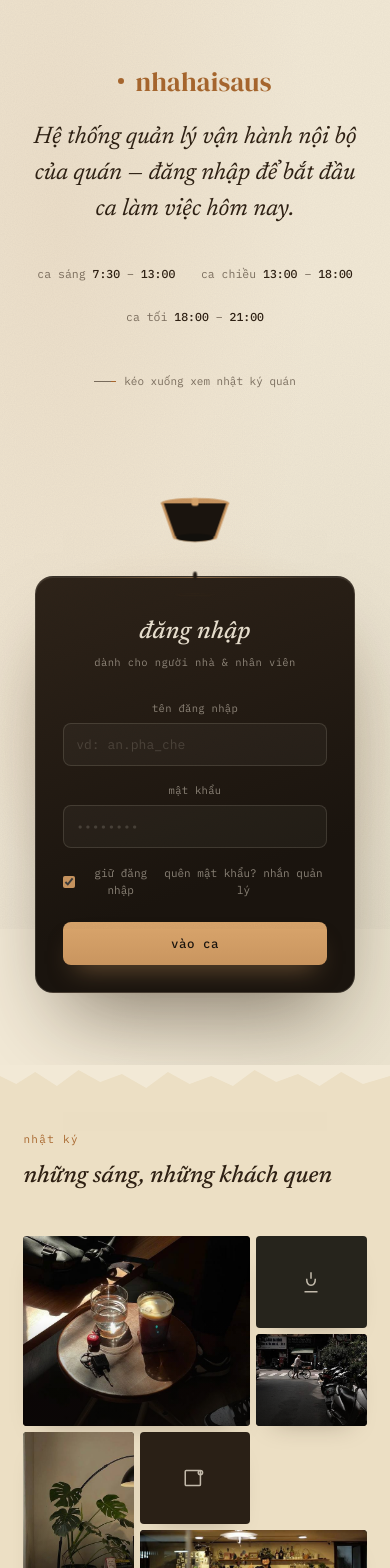
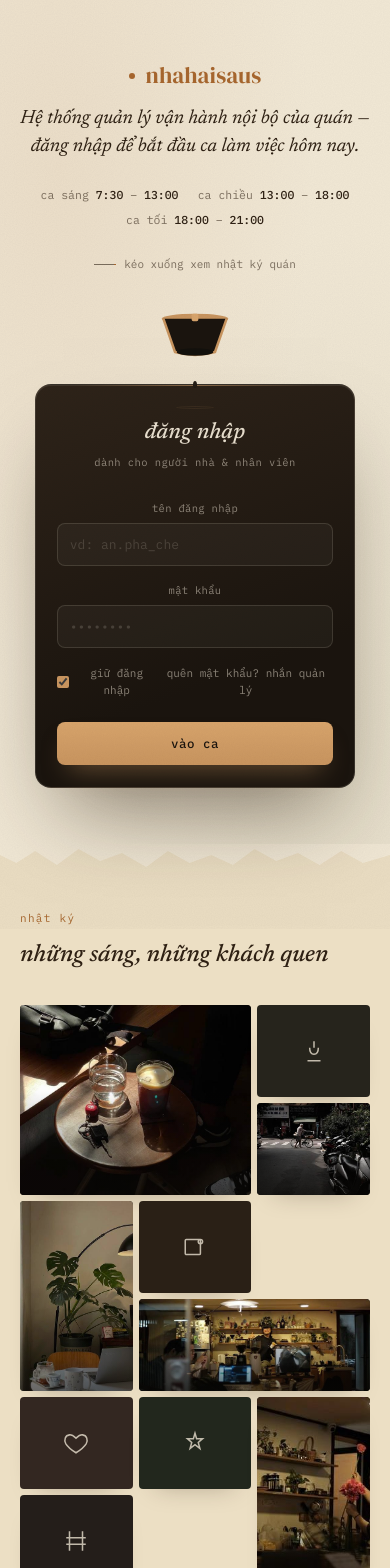
Before and after one commit to khainx2004/brewdesk, a React (Vite) app in the folder source/frontend/: page /dang-nhap in a window 390 px wide. Shown: the top 1568 px of the page. Built offline with nearby package versions, Linux system fonts and the light colour scheme.

Commit message:
Man dang nhap: sua responsive mobile - the co gian, bo khoang trong thua, tat 3D tren dien thoai

```diff
--- a/source/frontend/src/features/auth/login.css
+++ b/source/frontend/src/features/auth/login.css
@@ -551,17 +551,46 @@
   .login-shell .hero {
     grid-template-columns: 1fr;
     text-align: center;
-    padding-top: 8vh;
-    gap: 3.5rem;
+    align-content: center;
+    padding: 7vh 20px 5vh;
+    gap: 2.4rem;
   }
   .login-shell .brand p { margin-left: auto; margin-right: auto; }
   .login-shell .meta-line,
-  .login-shell .scroll-note { justify-content: center; }
+  .login-shell .scroll-note,
   .login-shell .handle { justify-content: center; }
-  /* Xếp dọc thì cái phin nhô lên 72px sẽ đụng chữ phía trên — chừa chỗ cho nó */
-  .login-shell .stage { padding-top: 78px; min-height: 600px; }
+  /* Bỏ min-height cứng: để trống 600px thì thẻ (~370px) trôi giữa khoảng thừa,
+     nhìn như lệch. Chỉ chừa khoảng trên cho cái phin nhô lên 72px.
+     Tắt 3D vì mobile không nghiêng theo chuột — 3D tĩnh dễ xê dịch vị trí phin. */
+  .login-shell .stage { min-height: auto; padding-top: 84px; perspective: none; }
+  .login-shell .phin { transform: translateX(-50%); }
+  /* Thẻ co giãn theo bề rộng, luôn nằm giữa, không tràn trên máy hẹp */
+  .login-shell .rig { width: 100%; max-width: 320px; margin: 0 auto; }
+  .login-shell .glow {
+    width: 340px;
+    height: 340px;
+    margin: -170px 0 0 -170px;
+  }
+  .login-shell .diary,
+  .login-shell footer {
+    padding-left: 20px;
+    padding-right: 20px;
+  }
   .login-shell .mosaic { grid-template-columns: repeat(3, 1fr); }
   .login-shell .t-a,
   .login-shell .t-f,
   .login-shell .t-k { grid-column: span 2; }
 }
+
+/* Điện thoại nhỏ: hạ cỡ chữ editorial và padding thẻ cho vừa, đỡ chật */
+@media (max-width: 440px) {
+  .login-shell .hero { padding-top: 6vh; gap: 2rem; }
+  .login-shell .handle { font-size: 23px; margin-bottom: 1.1rem; }
+  .login-shell .brand p { font-size: 1.2rem; line-height: 1.45; }
+  .login-shell .meta-line { gap: 0.5rem 1.2rem; margin-top: 1.6rem; }
+  .login-shell .scroll-note { margin-top: 1.7rem; }
+  .login-shell .stage { padding-top: 80px; }
+  .login-shell .card { padding: 2rem 1.3rem 1.4rem; border-radius: 16px; }
+  .login-shell .card h2 { font-size: 1.4rem; }
+  .login-shell .diary-head { margin-bottom: 2rem; }
+}
```
